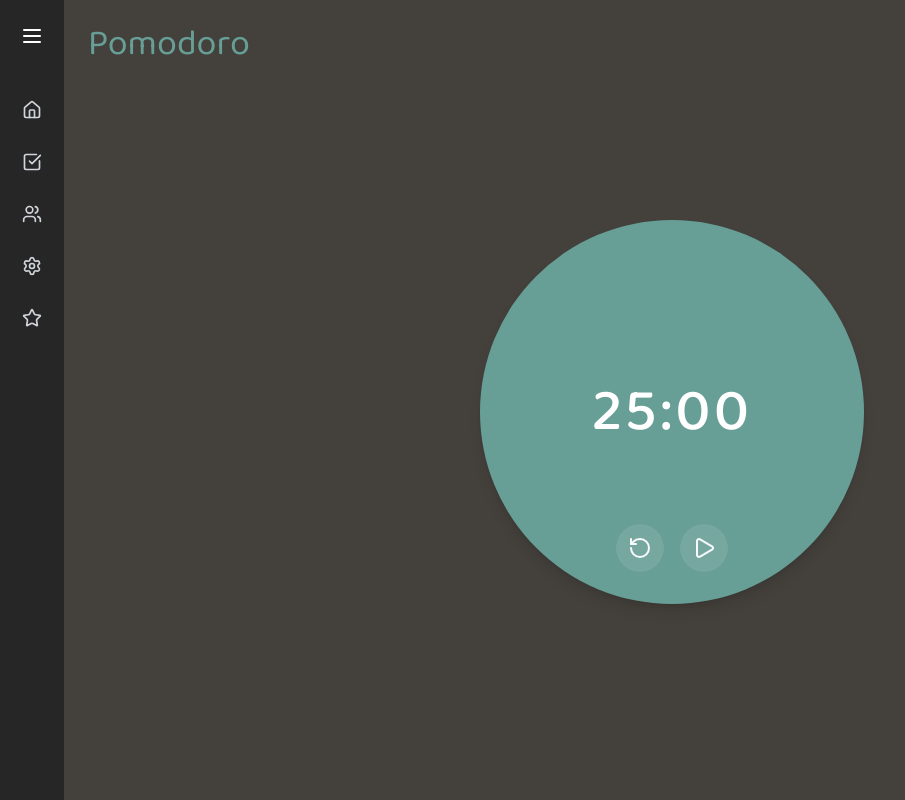
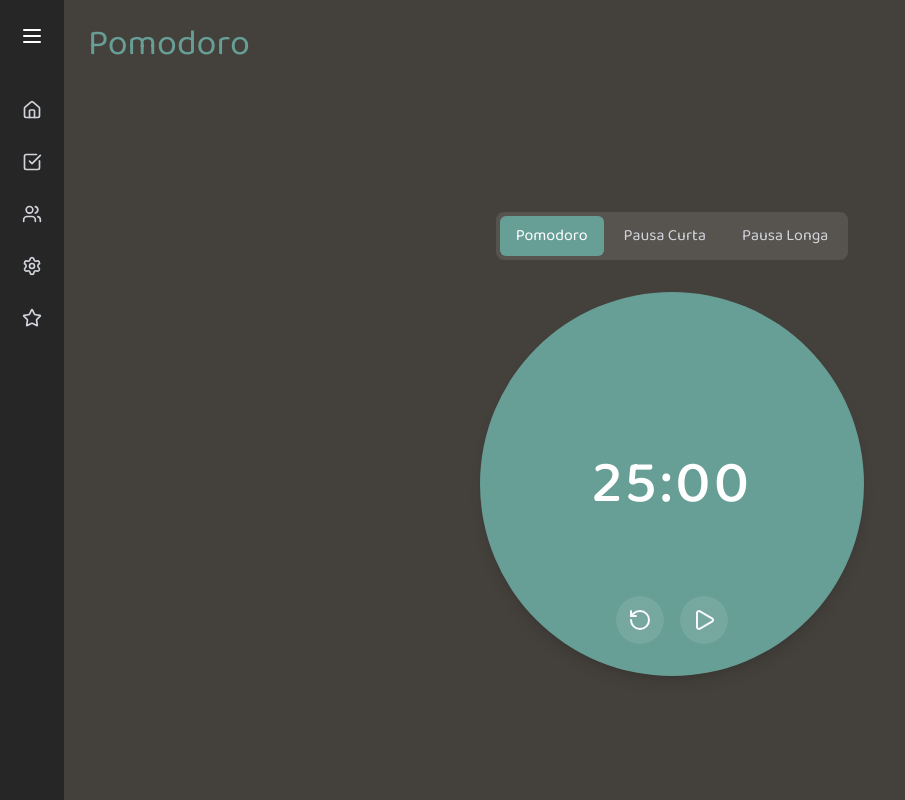
Before and after one commit to RenissonSilva/pomodoro, a Next.js app: page / in a window 1280 px wide. Shown: the whole page, without its empty margins (0-905 px from the left). Built offline with nearby package versions, Linux system fonts and the light colour scheme.

Commit message:
Criando timerTabs, separando componentes e funções para manter mais organizado

```diff
--- a/src/components/Pomodoro.tsx
+++ b/src/components/Pomodoro.tsx
@@ -1,33 +1,32 @@
-import React, { useState, useRef, useEffect } from 'react';
+import React, { useState, useRef, useEffect, useCallback } from 'react';
 import { RotateCcw, Play, Pause } from 'lucide-react';
+import { TIMER_TABS, TimerType } from '@/constants/timer-types';
+import { formatTime } from '@/utils/format-time';
+import TimerTabs from './TimerTabs';
 
-const INITIAL_TIME = 25 * 60;
+const POMODORO_TIME = 25 * 60;
+const SHORT_BREAK_TIME = 5 * 60;
+const LONG_BREAK_TIME = 15 * 60;
 
-function formatTime(seconds: number) {
-  const m = Math.floor(seconds / 60)
-    .toString()
-    .padStart(2, '0');
-  const s = (seconds % 60).toString().padStart(2, '0');
-  return `${m}:${s}`;
-}
-
-const Pomodoro: React.FC = () => {
-  const [time, setTime] = useState(INITIAL_TIME);
+const Pomodoro = () => {
+  const [activeTimer, setActiveTimer] = useState<TimerType>('pomodoro');
+  const [times, setTimes] = useState({
+    pomodoro: POMODORO_TIME,
+    shortBreak: SHORT_BREAK_TIME,
+    longBreak: LONG_BREAK_TIME,
+  });
   const [isRunning, setIsRunning] = useState(false);
   const intervalRef = useRef<NodeJS.Timeout | null>(null);
 
+  const handleTimerChange = (type: TimerType) => {
+    setIsRunning(false);
+    setActiveTimer(type);
+    handleRestart();
+  };
+
   useEffect(() => {
-    if (isRunning && time > 0) {
-      intervalRef.current = setInterval(() => {
-        setTime(prevTime => {
-          if (prevTime <= 1) {
-            clearInterval(intervalRef.current!);
-            setIsRunning(false);
-            return 0;
-          }
-          return prevTime - 1;
-        });
-      }, 1000);
+    if (isRunning) {
+      intervalRef.current = setInterval(decrementTimer, 1000);
     }
 
     return () => {
@@ -35,18 +34,30 @@ const Pomodoro: React.FC = () => {
         clearInterval(intervalRef.current);
       }
     };
-  }, [isRunning, time]);
+  }, [isRunning]);
+
+  const decrementTimer = useCallback(() => {
+    setTimes(prevTimes => ({
+      ...prevTimes,
+      [activeTimer]:
+        prevTimes[activeTimer] > 1 ? prevTimes[activeTimer] - 1 : 0,
+    }));
+  }, [activeTimer]);
 
   const handleRestart = () => {
-    setTime(INITIAL_TIME);
+    setTimes(prev => ({
+      ...prev,
+      [activeTimer]:
+        activeTimer === 'pomodoro'
+          ? POMODORO_TIME
+          : activeTimer === 'shortBreak'
+          ? SHORT_BREAK_TIME
+          : LONG_BREAK_TIME,
+    }));
     setIsRunning(false);
     if (intervalRef.current) {
       clearInterval(intervalRef.current);
     }
-  };
-
-  const handleStartPause = () => {
-    setIsRunning(prev => !prev);
   };
 
   return (
@@ -55,10 +66,15 @@ const Pomodoro: React.FC = () => {
         <h1 className='text-4xl text-sage'>Pomodoro</h1>
       </div>
 
-      <div className='flex-1 flex items-center justify-center -mt-16'>
-        <div className='w-72 h-72 sm:w-96 sm:h-96 bg-sage rounded-full flex flex-col items-center justify-center shadow-lg relative'>
+      <div className='flex-1 flex flex-col items-center justify-center'>
+        <TimerTabs
+          activeTimer={activeTimer}
+          onTimerChange={handleTimerChange}
+        />
+
+        <div className='w-72 h-72 sm:w-96 sm:h-96 bg-sage rounded-full flex flex-col items-center justify-center shadow-lg relative mt-8'>
           <span className='text-white text-5xl sm:text-6xl font-medium tracking-wider select-none'>
-            {formatTime(time)}
+            {formatTime(times[activeTimer])}
           </span>
 
           <div className='absolute bottom-8 left-0 w-full flex justify-center gap-4'>
@@ -70,7 +86,7 @@ const Pomodoro: React.FC = () => {
             </button>
 
             <button
-              onClick={handleStartPause}
+              onClick={() => setIsRunning(prev => !prev)}
               className='p-3 rounded-full bg-white/10 backdrop-blur-sm text-gray-50 hover:bg-white/20 transition-all duration-200'
             >
               {isRunning ? <Pause size={24} /> : <Play size={24} />}
--- /dev/null
+++ b/src/components/TimerTabs.tsx
@@ -0,0 +1,30 @@
+import { TIMER_TABS, TimerType } from '@/constants/timer-types';
+
+interface TimerTabsProps {
+  activeTimer: TimerType;
+  onTimerChange: (type: TimerType) => void;
+}
+
+export const TimerTabs = ({ activeTimer, onTimerChange }: TimerTabsProps) => {
+  return (
+    <div className='flex justify-center'>
+      <div className='bg-white/10 backdrop-blur-sm rounded-lg p-1 flex gap-1'>
+        {TIMER_TABS.map(({ type, label }) => (
+          <button
+            key={type}
+            onClick={() => onTimerChange(type as TimerType)}
+            className={`px-4 py-2 rounded-md transition-all duration-200 ${
+              activeTimer === type
+                ? 'bg-sage text-white'
+                : 'text-gray-300 hover:bg-white/5'
+            }`}
+          >
+            {label}
+          </button>
+        ))}
+      </div>
+    </div>
+  );
+};
+
+export default TimerTabs;
--- /dev/null
+++ b/src/constants/timer-types.tsx
@@ -0,0 +1,7 @@
+export const TIMER_TABS = [
+  { type: 'pomodoro', label: 'Pomodoro' },
+  { type: 'shortBreak', label: 'Pausa Curta' },
+  { type: 'longBreak', label: 'Pausa Longa' },
+] as const;
+
+export type TimerType = (typeof TIMER_TABS)[number]['type'];
--- /dev/null
+++ b/src/utils/format-time.tsx
@@ -0,0 +1,7 @@
+export function formatTime(seconds: number) {
+  const m = Math.floor(seconds / 60)
+    .toString()
+    .padStart(2, '0');
+  const s = (seconds % 60).toString().padStart(2, '0');
+  return `${m}:${s}`;
+}
```
